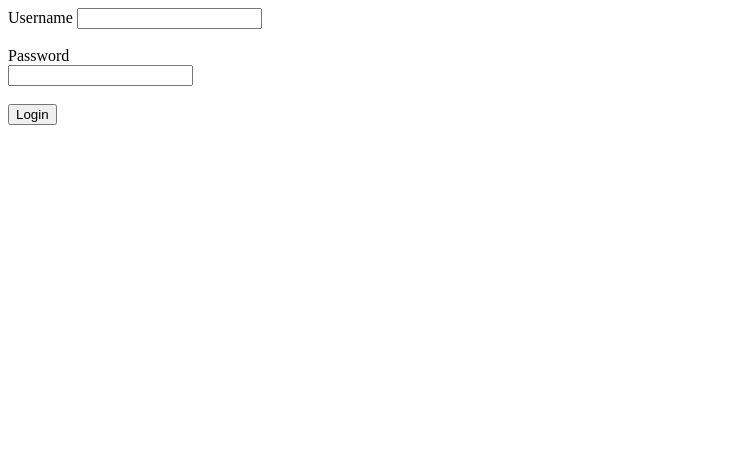
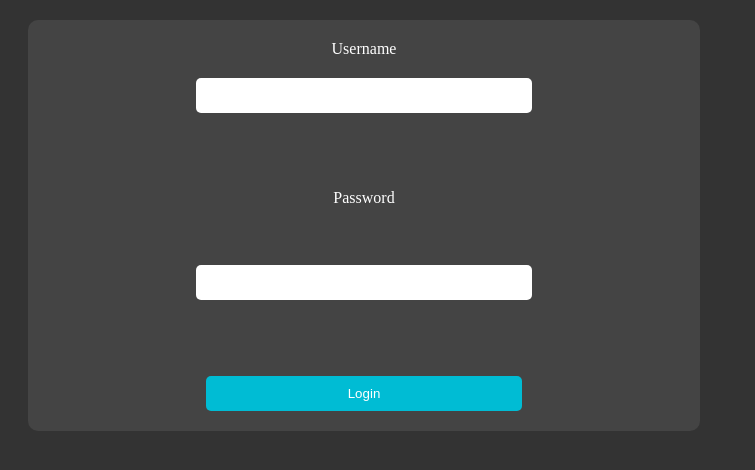
Before and after one commit to Mostafa12ashraf/node-98-maadi, a plain HTML site: page login.html in a window 1280 px wide. Shown: the whole page, without its empty margins (0-755 px from the left). Drawn offline with Linux system fonts and the light colour scheme.

Commit message:
feat: link external stylesheet to login page

```diff
--- a/login.html
+++ b/login.html
@@ -4,6 +4,7 @@
     <meta charset="UTF-8">
     <meta name="viewport" content="width=device-width, initial-scale=1.0">
     <title>Login Page</title>
+    <link rel="stylesheet" href="login .css">
 </head>
 <body>
     <form  action="">
```
